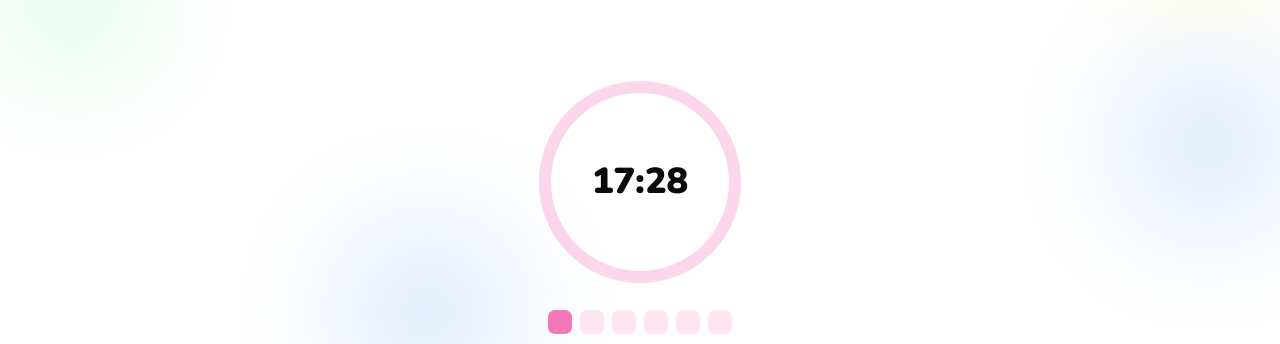
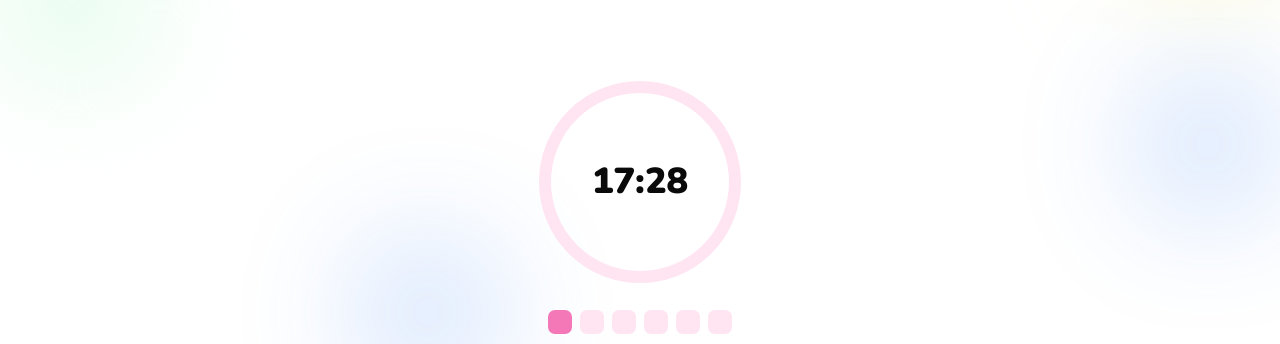
Before and after one commit to TaskSyncMVP/frontend-mvp, a Next.js app: page /pomodoro in a window 1280 px wide. Shown: the part 168-512 px from the top of the page. Built offline with nearby package versions, Linux system fonts and the light colour scheme.

Commit message:
#TSK-SNC-1: ui fix

```diff
--- a/src/screens/pomodoro/ui/PomodoroPage.tsx
+++ b/src/screens/pomodoro/ui/PomodoroPage.tsx
@@ -14,7 +14,7 @@ export function PomodoroPage() {
                             cy="112"
                             r="95"
                             fill="none"
-                            stroke="rgba(244, 120, 184, 0.3)"
+                            stroke="rgba(255, 228, 242, 1)"
                             strokeWidth="12"
                         />
                     </svg>
```
